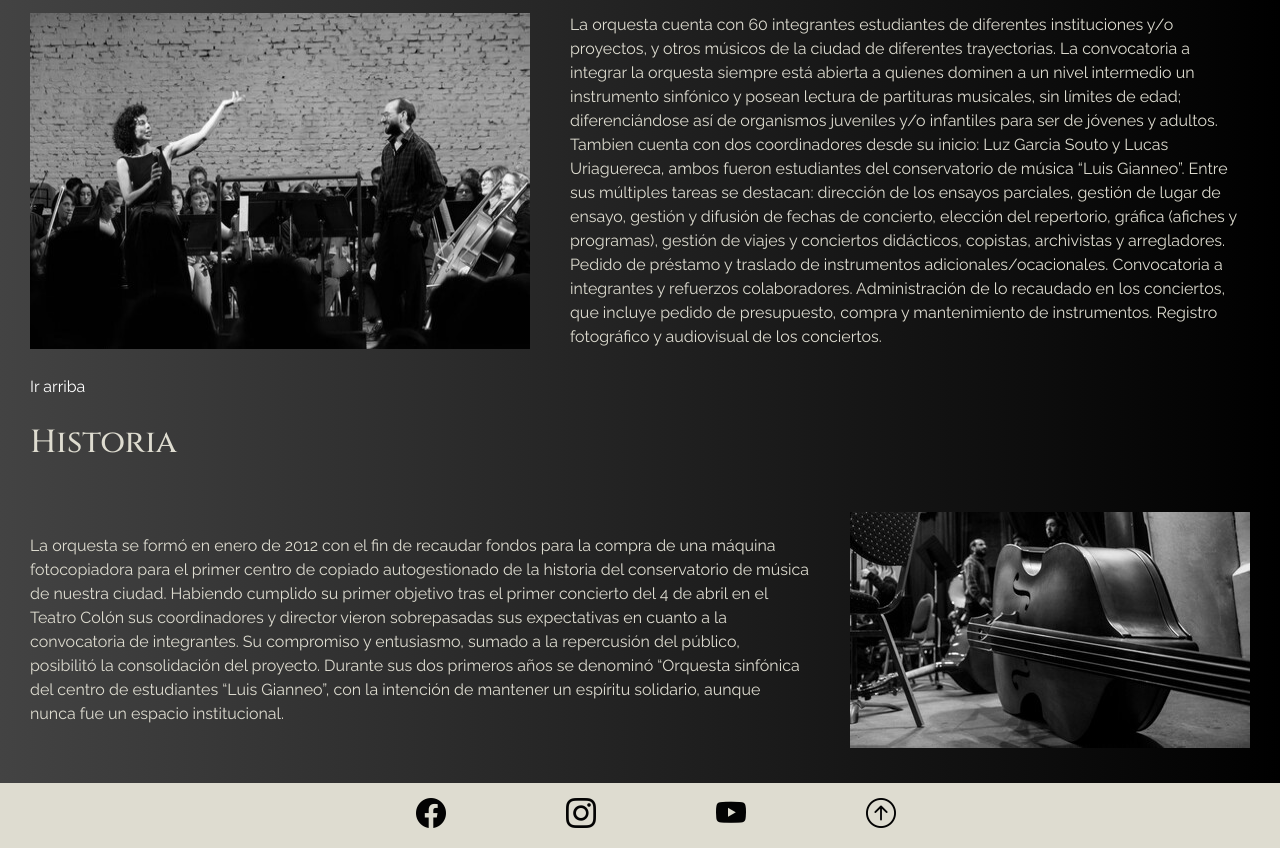
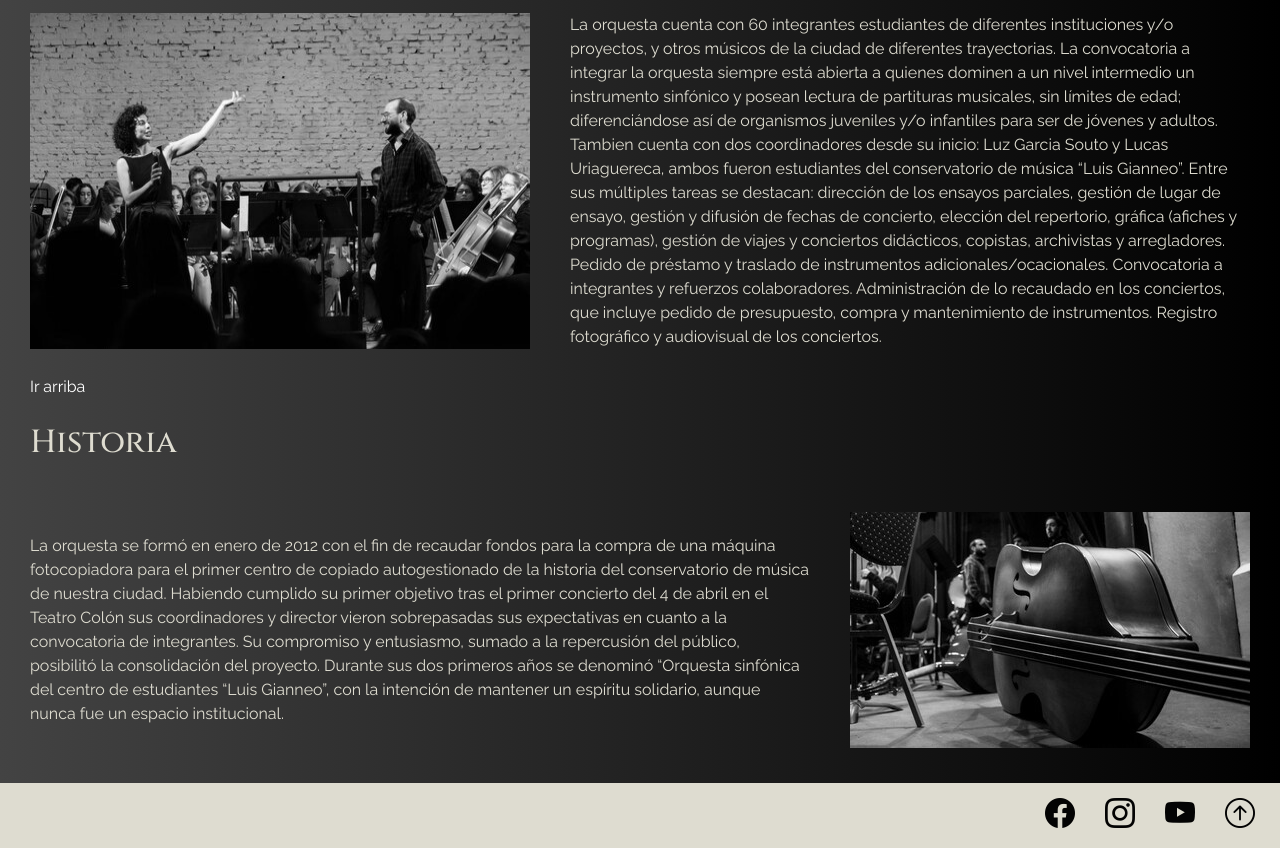
Before and after one commit to VickSae/Orquesta, a plain HTML site: page index.html in a window 1280 px wide. Shown: the part 1380-2228 px from the top of the page. Drawn offline with nearby package versions, Linux system fonts and the light colour scheme.

Commit message:
correccion footer

```diff
--- a/style.css
+++ b/style.css
@@ -302,7 +302,7 @@ section h2 {
 #contacto {
   display: flex;
   flex-direction: row;
-  justify-content: space-evenly;
+  justify-content:flex-end;
   font-family: "Cinzel", serif;
   background-color: #dedcd0;
   padding: 10px;
@@ -324,7 +324,7 @@ section h2 {
   font-size: 30px;
   font-weight: 800;
   color: #030303;
-  margin: 10px 60px;
+  margin: 10px 15px;
   justify-content: space-around;
 }
 #contacto ul li i:hover{
```
